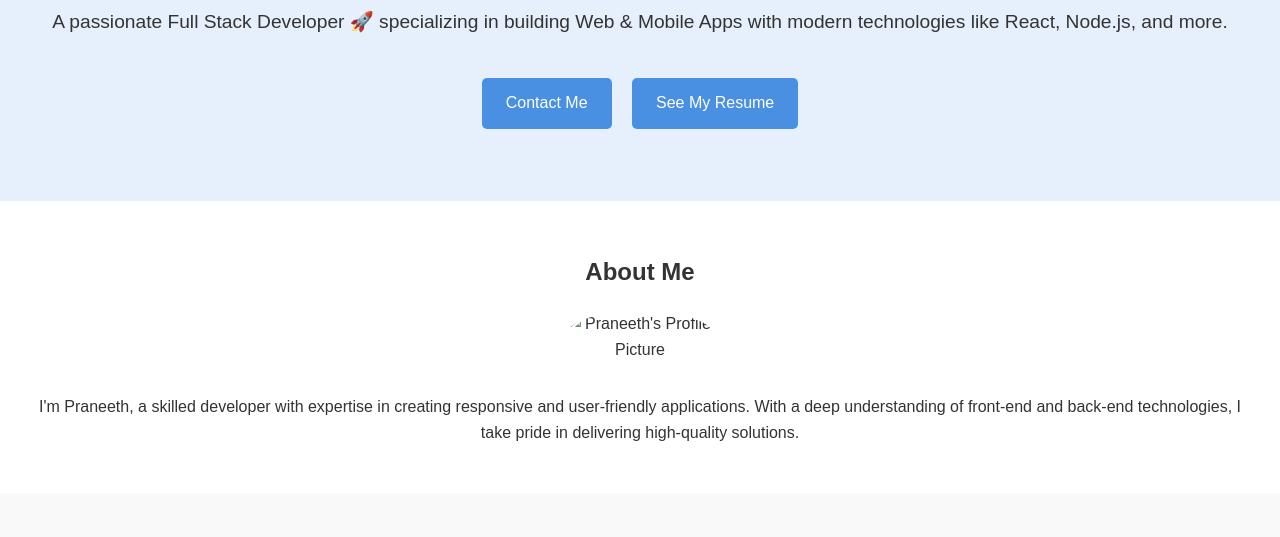
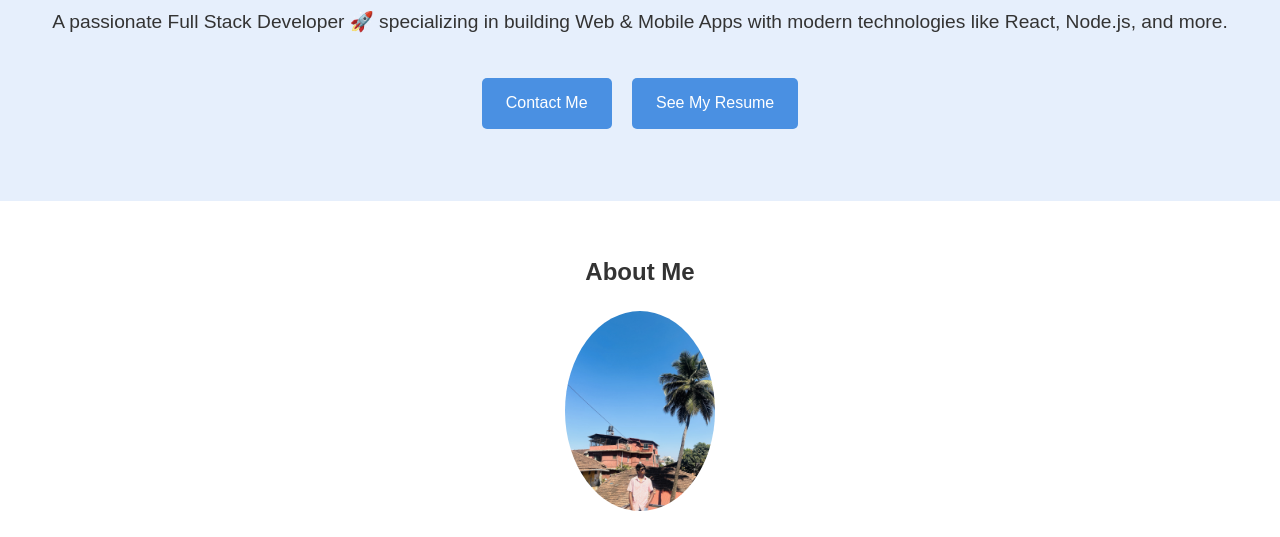
Before and after one commit to optimusprime693/Portfolio, a plain HTML site: page index.html in a window 1280 px wide. Shown: the part 263-800 px from the top of the page. Drawn offline with Linux system fonts and the light colour scheme.

Commit message:
Update index.html

```diff
--- a/index.html
+++ b/index.html
@@ -37,7 +37,7 @@
     <section id="about">
         <h2>About Me</h2>
         <div class="about-content">
-            <img src="images/profile.jpg" alt="Praneeth's Profile Picture">
+            <img src="profile.jpg" alt="Praneeth's Profile Picture">
             <p>
                 I'm Praneeth, a skilled developer with expertise in creating responsive and user-friendly applications.
                 With a deep understanding of front-end and back-end technologies, I take pride in delivering
```
